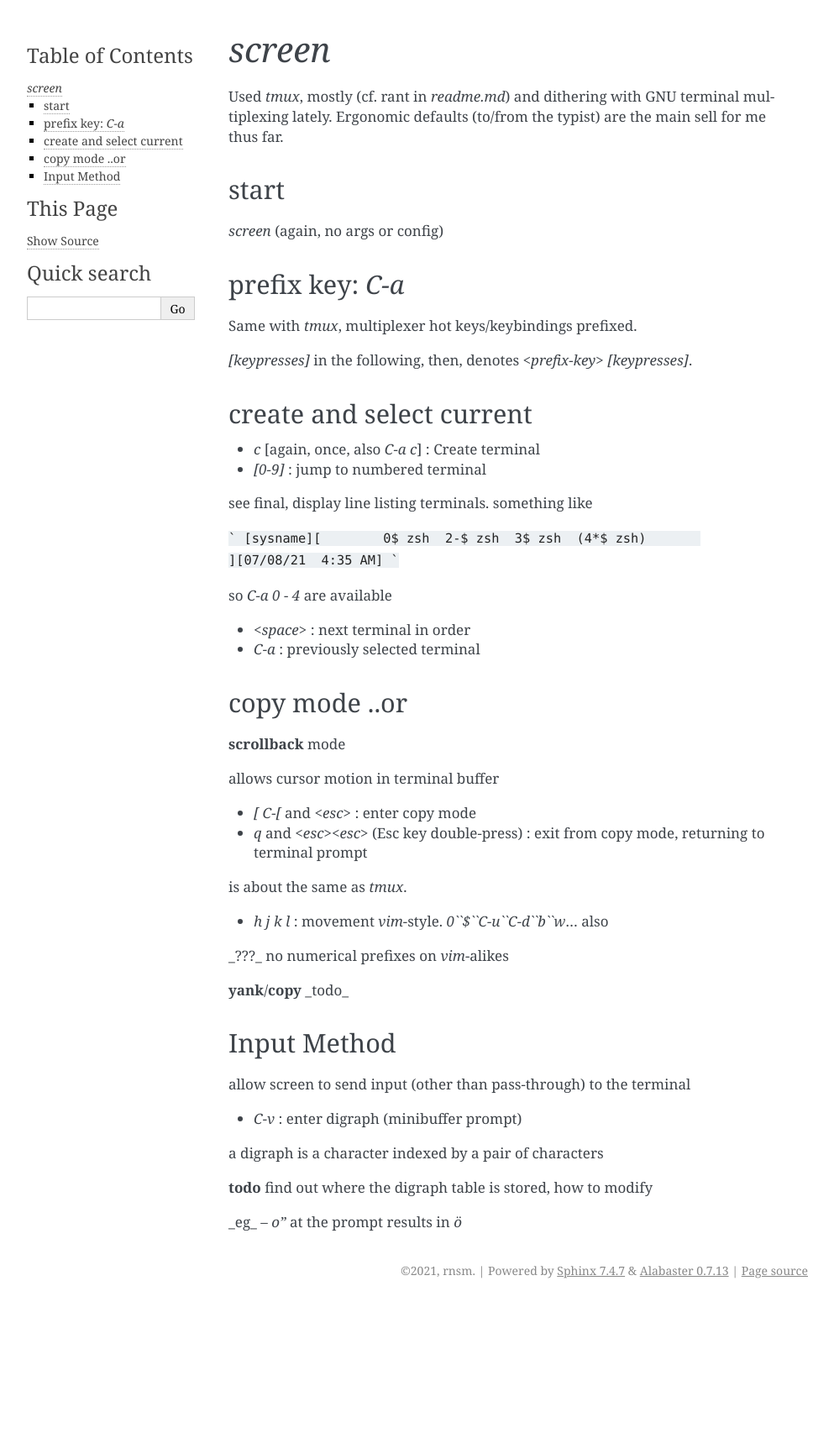
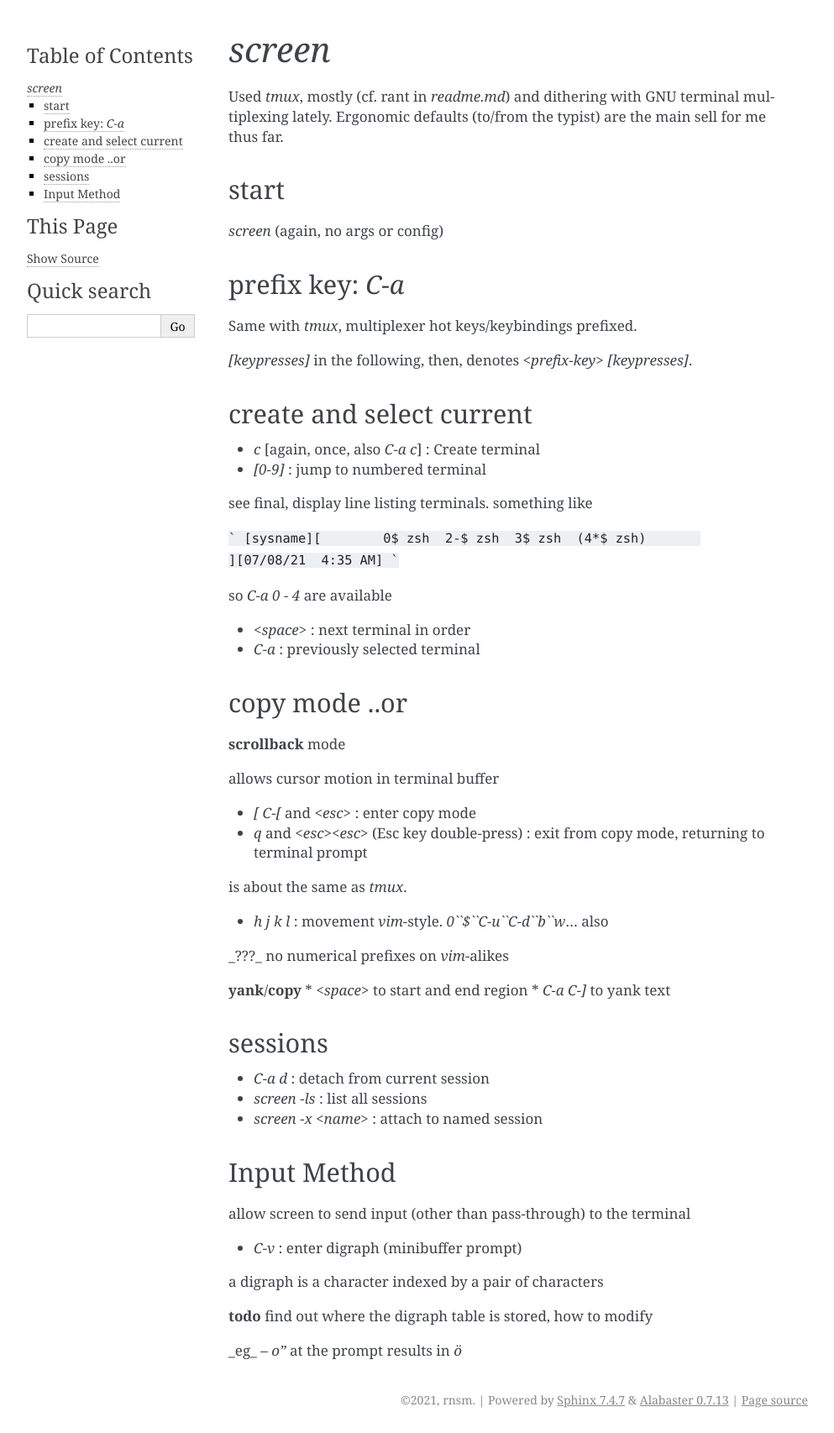
Before and after one commit to ransomw/dotfiles, a Sphinx documentation site: the page built from doc/screen.rst, in a window 1280 px wide. Shown: the whole page at 84% size, without its empty margins (148-1141 px from the left). Built offline with Sphinx 7.4.7, drawn with Linux system fonts in a browser that asks for light colours; before the commit the page ends 1552 px from its top, so only the background shows below that.

Commit message:
stray notes on screen

```diff
--- a/doc/index.rst
+++ b/doc/index.rst
@@ -9,3 +9,5 @@ Lés ðoþFílÉSss
    vim
    xmessage
    freebsd_mc_av
+
+ॐ
--- a/doc/screen.rst
+++ b/doc/screen.rst
@@ -63,8 +63,17 @@ is about the same as `tmux`.
 _???_ no numerical prefixes on `vim`-alikes
 
 
-**yank**/**copy** _todo_
+**yank**/**copy**
+* `<space>` to start and end region
+* `C-a C-]` to yank text
 
+
+sessions
+--------
+
+* `C-a d` : detach from current session
+* `screen -ls` : list all sessions
+* `screen -x <name>` : attach to named session
 
 
 Input Method
--- a/tasks.py
+++ b/tasks.py
@@ -9,7 +9,7 @@ and so on according to self-documenting
 interface.
 see www.pyinvoke.org for more.
 
-todos:
+### todo
 * invoke recognizes task.py when
   cwd contains task.py.
   running invoke from other directories
```
